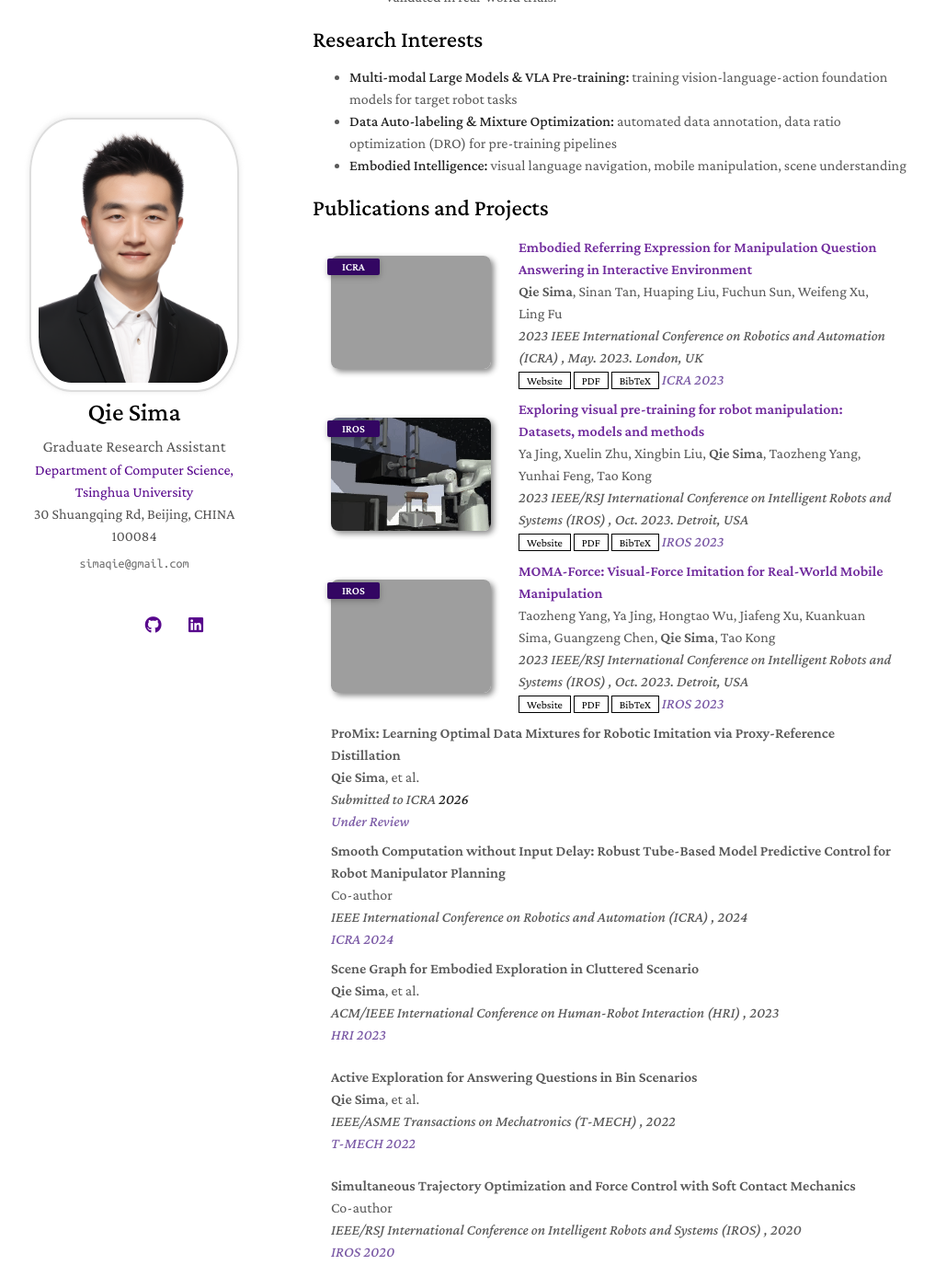
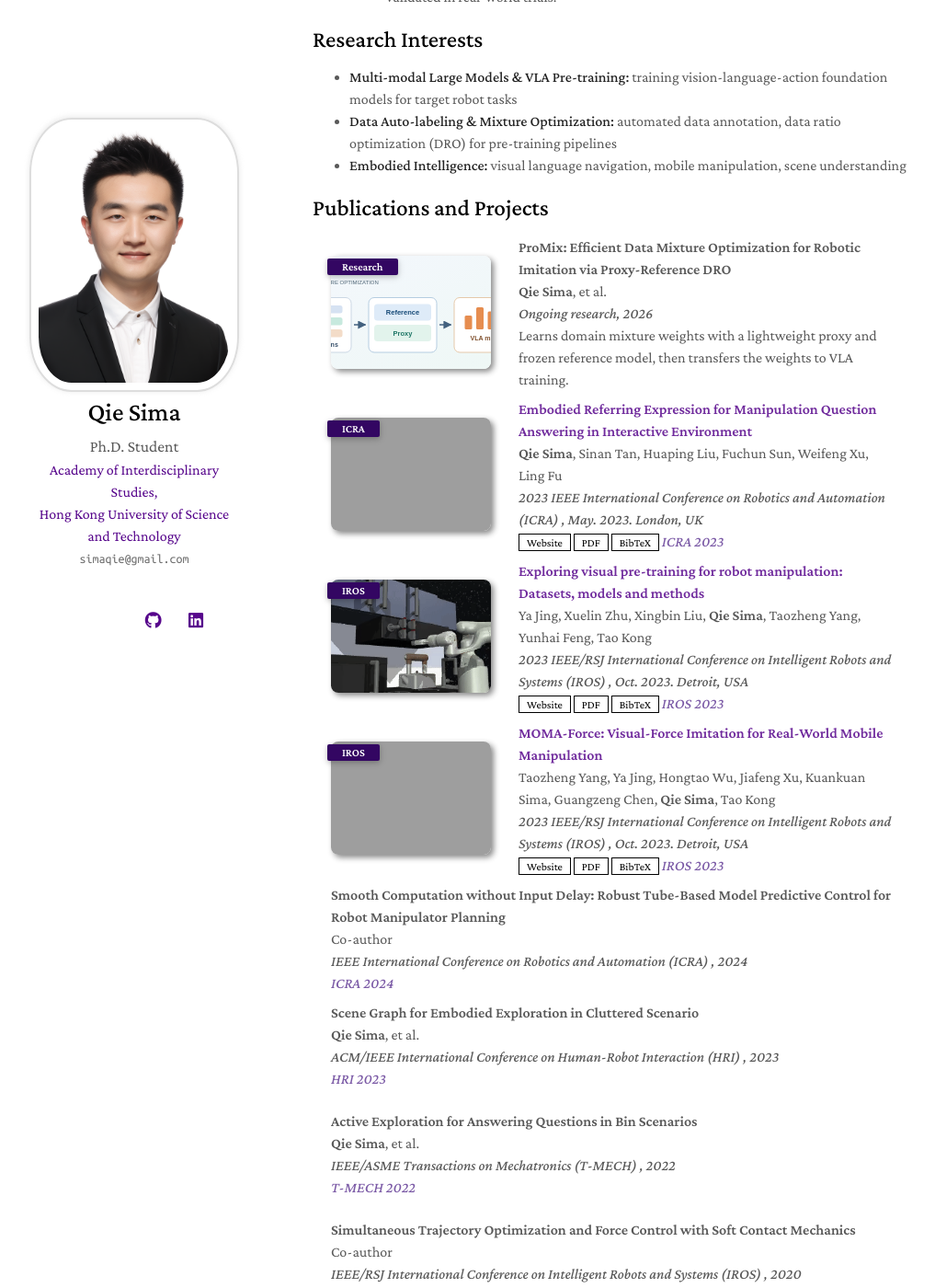
Before and after one commit to SimaQie/simaqie.github.io, a Jekyll site: the page built from index.md, in a window 1280 px wide and 1400 px high, scrolled down 1795 px. Shown: the whole window at 92% size, without its empty margins (130-1147 px from the left). Built offline with Jekyll 4.4.1, drawn with Linux system fonts in a browser that asks for light colours; nearby versions of some CDN libraries; a style sheet for code colours, icons or effects is not loaded; our own code applies the rules of GitHub Pages for plain Markdown files; grey boxes are pictures that could not be loaded.

Commit message:
Update ProMix research entry and homepage profile

```diff
--- a/_config.yml
+++ b/_config.yml
@@ -3,23 +3,21 @@ url: "https://simaqie.github.io"
 # Basic Information
 title: Qie Sima
 # subtitle:
-position: Graduate Research Assistant
+position: Ph.D. Student
 # subposition:
 # subposition_link:
-affiliation: Tsinghua University
-subaffiliation: Department of Computer Science
-affiliation_link: https://www.tsinghua.edu.cn
-subaffiliation_link: https://www.cs.tsinghua.edu.cn/csen/
+affiliation: Hong Kong University of Science and Technology
+subaffiliation: Academy of Interdisciplinary Studies
+affiliation_link: https://hkust.edu.hk/
+subaffiliation_link: https://hkust.edu.hk/
 email: simaqie@gmail.com
-address: 30 Shuangqing Rd, Beijing, CHINA 100084
-address_link: https://goo.gl/maps/aQZfmiKjQmqbDsVY9
 
 
 
 # Search Engine Optimization (SEO)
 # The following information is used to improve the website traffic from search engines, e.g., Google.
-keywords: Embodied Intelligence, Robotic Manipulation, Multimodal Learning, Tsinghua University
-description: Qie Sima - Graduate Research Assistant at Tsinghua University, working on Embodied Intelligence, Robotic Manipulation and Multimodal Learning.
+keywords: Embodied Intelligence, Vision-Language-Action Models, Robotic Imitation, Data Mixture Optimization, Hong Kong University of Science and Technology
+description: Qie Sima - Ph.D. student at the Hong Kong University of Science and Technology, researching vision-language-action models and data mixture optimization for embodied intelligence.
 canonical: https://simaqie.github.io/
 
 # Links
--- a/_includes/projects.md
+++ b/_includes/projects.md
@@ -3,6 +3,22 @@
 <div class="publications">
 <ol class="bibliography">
 
+<li>
+<div class="pub-row">
+
+  <div class="col-sm-3 abbr" style="position: relative;padding-right: 15px;padding-left: 15px;">
+    <img src="assets/img/ProMix.svg" class="teaser img-fluid z-depth-1" alt="ProMix learns data mixture weights with a proxy and reference model before training a VLA model">
+    <abbr class="badge">Research</abbr>
+  </div>
+
+  <div class="col-sm-9" style="position: relative;padding-right: 15px;padding-left: 20px;">
+    <div class="title">ProMix: Efficient Data Mixture Optimization for Robotic Imitation via Proxy-Reference DRO</div>
+    <div class="author"><b>Qie Sima</b>, et al.</div>
+    <div class="periodical"><em>Ongoing research, 2026</em></div>
+    <div class="links">Learns domain mixture weights with a lightweight proxy and frozen reference model, then transfers the weights to VLA training.</div>
+  </div>
+</div>
+</li>
 
 <li>
 <div class="pub-row">
@@ -64,7 +80,7 @@
     <div class="periodical"><em>2023 IEEE/RSJ International Conference on Intelligent Robots and Systems (IROS) <strong> </strong>, Oct. 2023. Detroit, USA</em></div>
     <div class="links">
     <a href="https://visual-force-imitation.github.io/" class="btn btn-sm z-depth-0" role="button" target="_blank" style="font-size:12px;">Website</a>
-      <a href="https://ieeexplore.ieee.org/abstract/document/10342201" class="btn btn-sm z-depth-0" role="button" target="_blank" style="font-size:12px;">PDF</a>
+      <a href="https://ieeexplore.ieee.org/abstract/document/10342371" class="btn btn-sm z-depth-0" role="button" target="_blank" style="font-size:12px;">PDF</a>
       <a href="assets/files/publications.bib" class="btn btn-sm z-depth-0" role="button" target="_blank" style="font-size:12px;">BibTeX</a>
       <strong><i style="color:#7b5aa6">IROS 2023</i></strong>
     </div>
@@ -73,20 +89,6 @@
 </li>
 
 
-
-<li>
-<div class="pub-row">
-
-  <div class="col-sm-9" style="position: relative;padding-right: 15px;padding-left: 20px;">
-    <div class="title">ProMix: Learning Optimal Data Mixtures for Robotic Imitation via Proxy-Reference Distillation</div>
-    <div class="author"> <b>Qie Sima</b>, et al.</div>
-    <div class="periodical"><em>Submitted to ICRA <strong>2026</strong></em></div>
-    <div class="links">
-      <strong><i style="color:#7b5aa6">Under Review</i></strong>
-    </div>
-  </div>
-</div>
-</li>
 
 <li>
 <div class="pub-row">
```
Also changed, not shown: assets/img/ProMix.svg (added).
